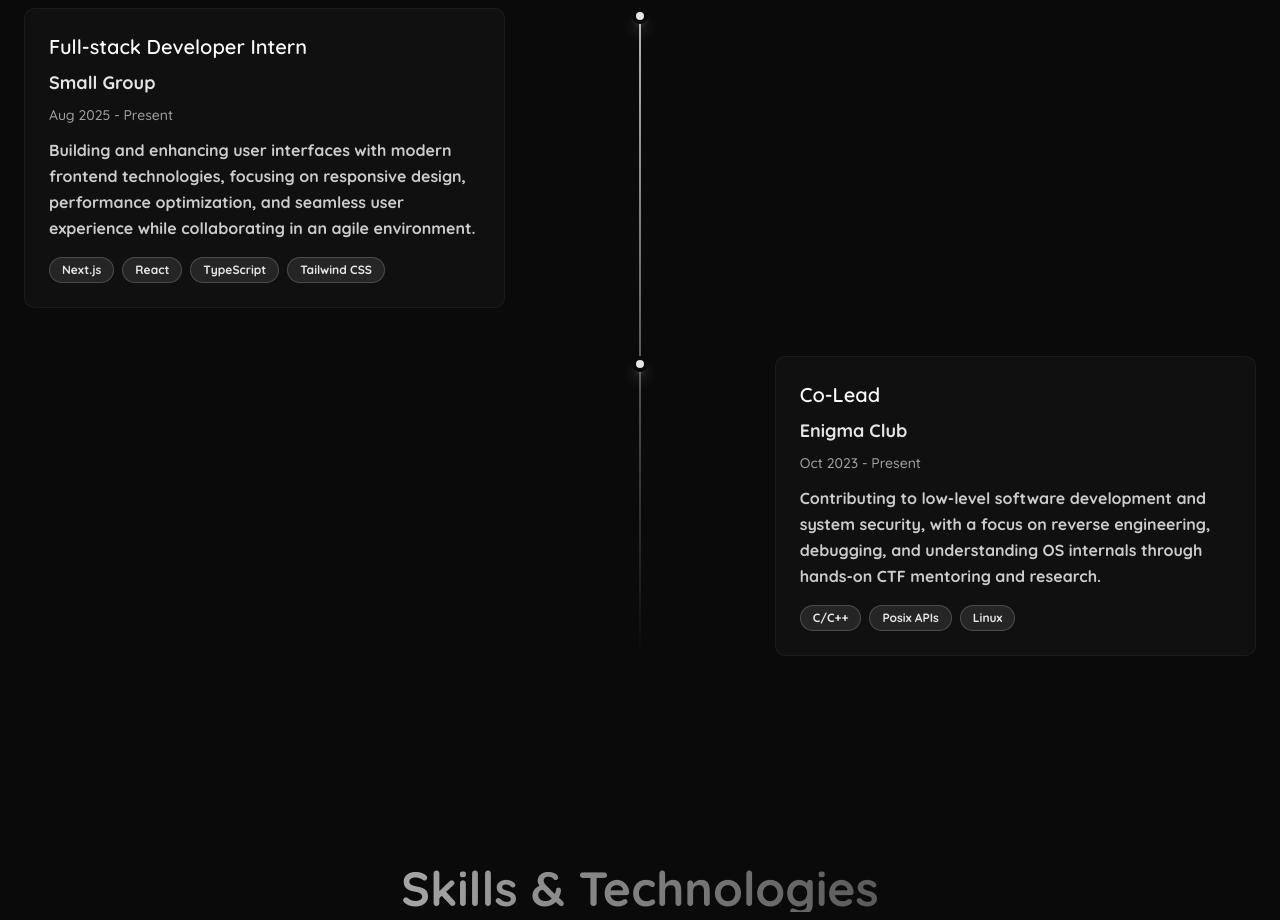
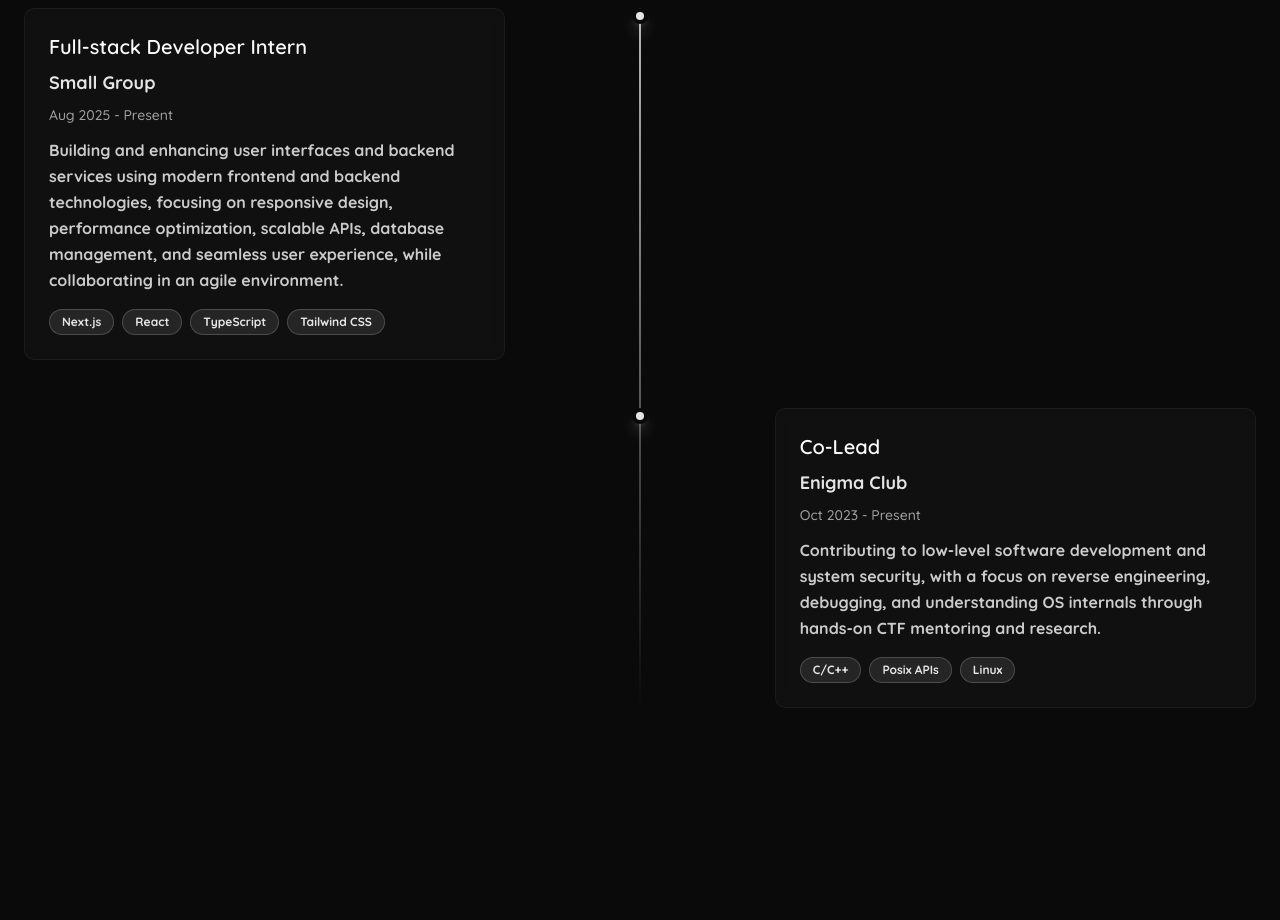
Before and after one commit to Excius/portfolio, a React (Vite) app: page / in a window 1280 px wide. Shown: the part 1580-2500 px from the top of the page. Built offline with nearby package versions, Linux system fonts and the light colour scheme.

Commit message:
Fix: fixed the desc too

```diff
--- a/src/data/portfolioData.ts
+++ b/src/data/portfolioData.ts
@@ -43,7 +43,7 @@ export const portfolioData = {
       organization: "Small Group",
       duration: "Aug 2025 - Present",
       description:
-        "Building and enhancing user interfaces with modern frontend technologies, focusing on responsive design, performance optimization, and seamless user experience while collaborating in an agile environment.",
+        "Building and enhancing user interfaces and backend services using modern frontend and backend technologies, focusing on responsive design, performance optimization, scalable APIs, database management, and seamless user experience, while collaborating in an agile environment.",
       tech: ["Next.js", "React", "TypeScript", "Tailwind CSS"],
     },
     {
```
